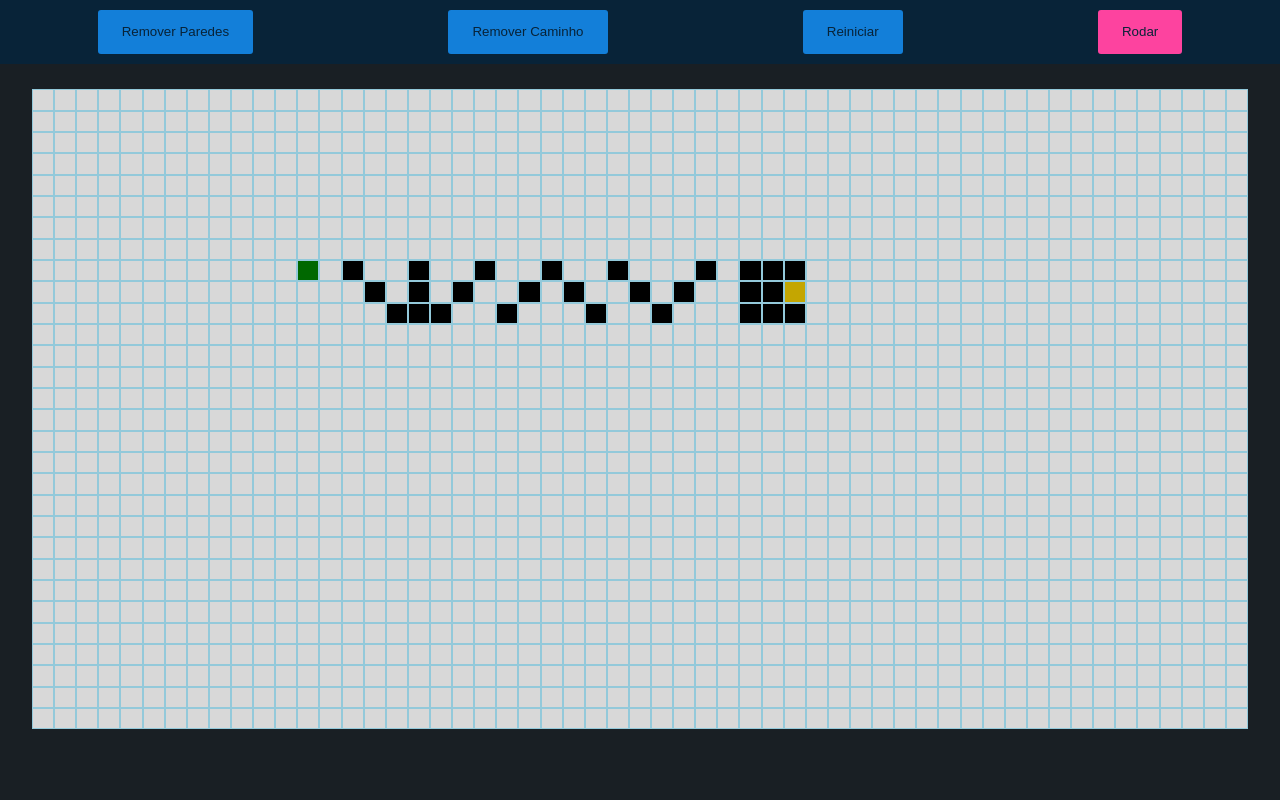
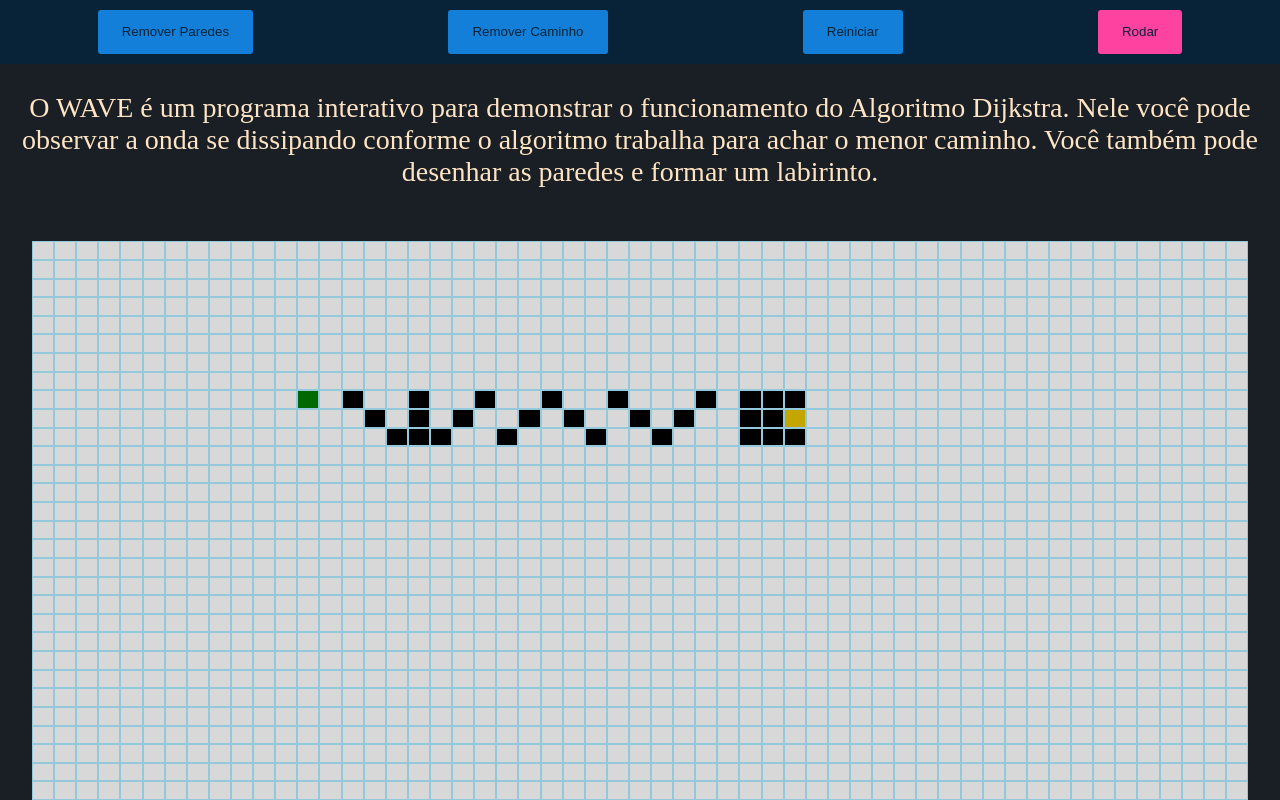
Before and after one commit to projeto-de-algoritmos/Grafos2_Turistando, a plain HTML site: page index.html in a window 1280 px wide. Drawn offline with Linux system fonts and the light colour scheme.

Commit message:
Adicinona instruções de uso
Co-authored-by: bhsouza <breno.hs@outlook.com>

```diff
--- a/index.html
+++ b/index.html
@@ -15,6 +15,12 @@
       <button class="reiniciar">Reiniciar</button>
       <button class="construir">Rodar</button>
     </nav>
+    <p>
+      O WAVE é um programa interativo para demonstrar o funcionamento do
+      Algoritmo Dijkstra. Nele você pode observar a onda se dissipando
+      conforme o algoritmo trabalha para achar o menor caminho. Você também pode
+      desenhar as paredes e formar um labirinto.
+    </p>
     <div style="display: none;" class="switch-container">
     <label class="switch">
       <input class="switch-checkbox" type="checkbox">
--- a/style.css
+++ b/style.css
@@ -9,6 +9,13 @@ body {
   align-items: center;
   margin: 0;
   background-color: #191f24;
+}
+
+p {
+  color: bisque;
+  display: flex;
+  text-align: center;
+  font-size: 28px;
 }
 
 nav {
```
Lines whose indentation alone changed are shown as unchanged.
